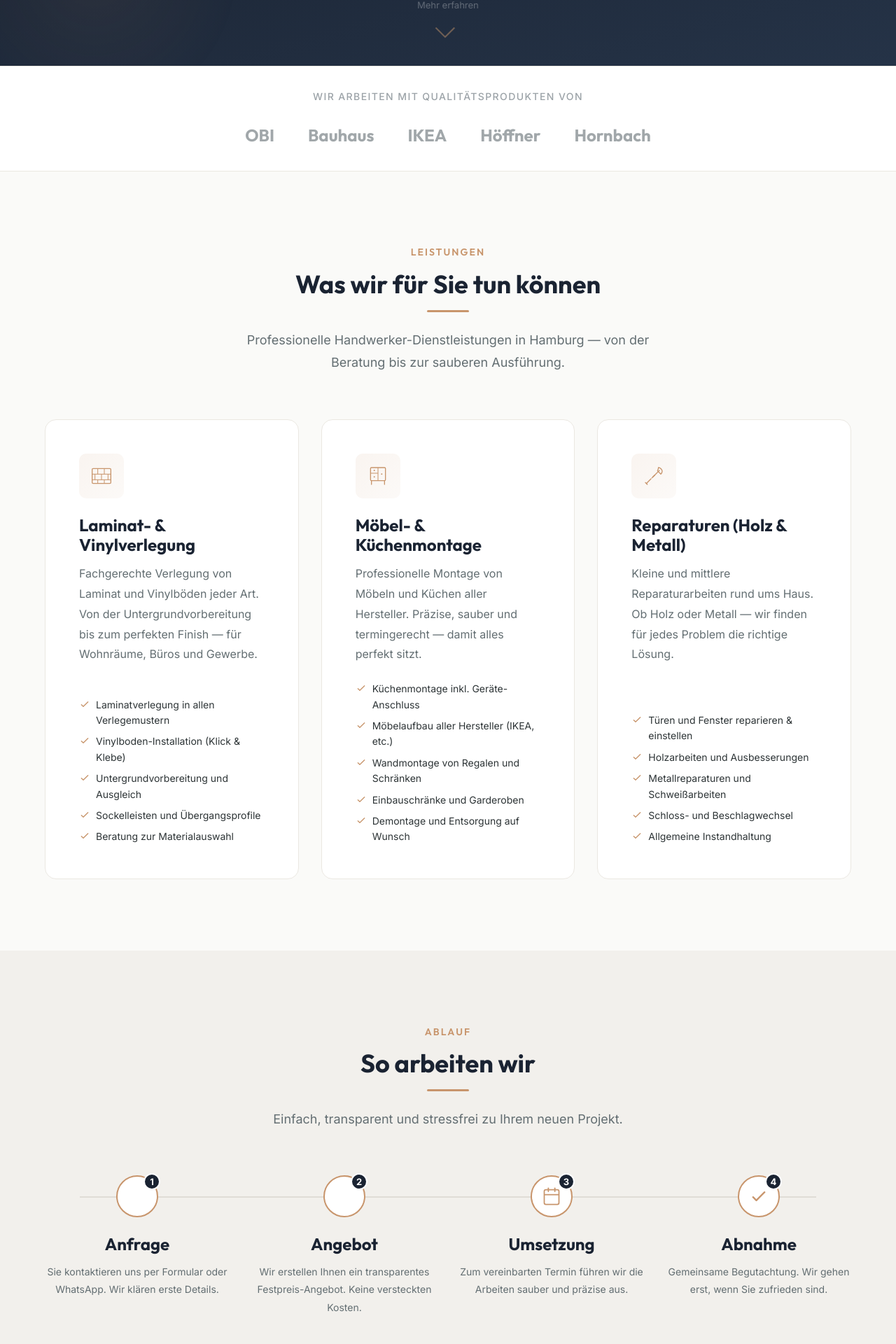
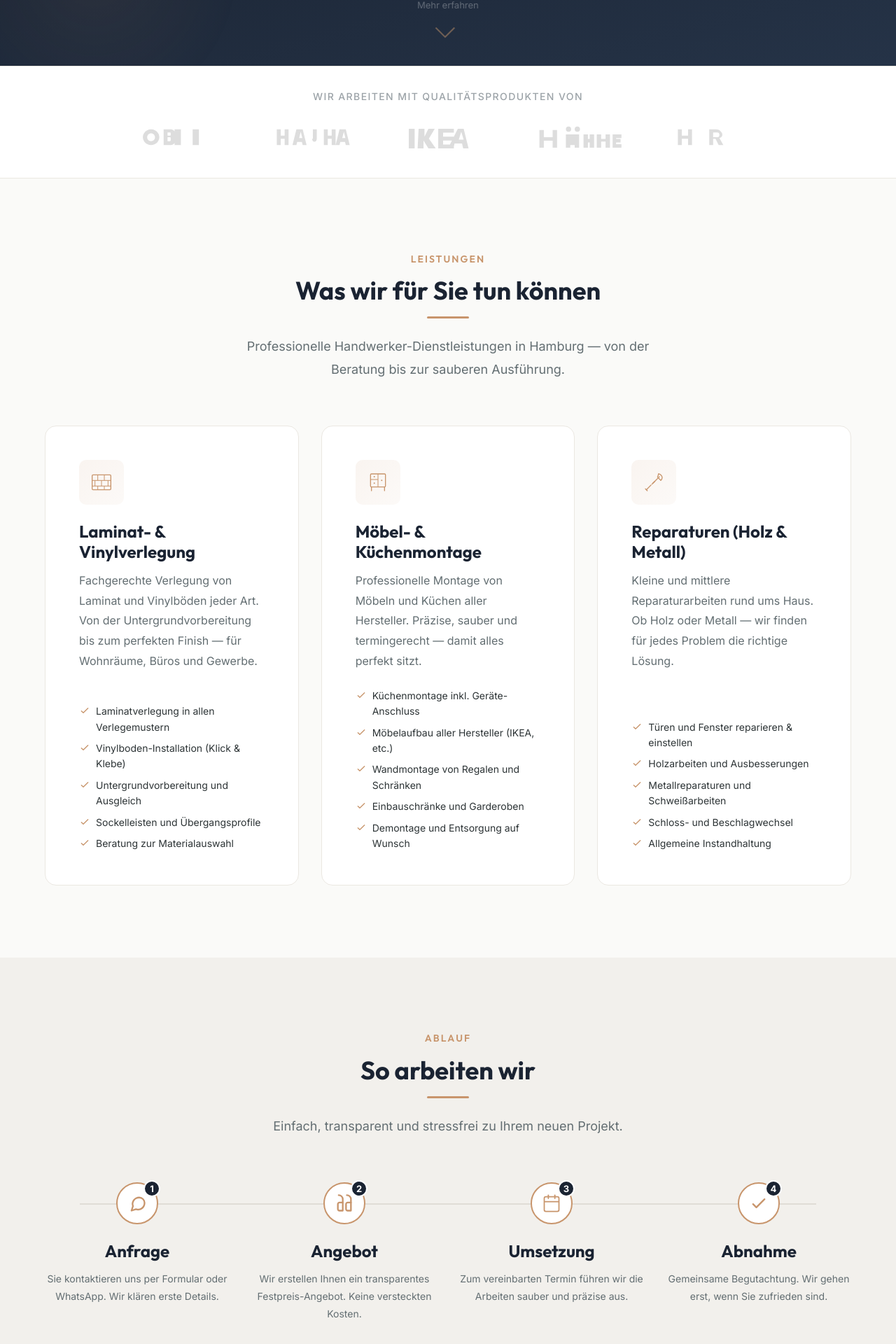
Before and after one commit to daniilbelik94/bf-handwerk, a React (Vite) app: page / in a window 1280 px wide. Shown: the part 828-2748 px from the top of the page at 70% size. Built offline with nearby package versions, Linux system fonts and the light colour scheme.

Commit message:
fix: Restore missing icons in Process and upgrade Brands to SVG

```diff
--- a/src/components/icons/index.jsx
+++ b/src/components/icons/index.jsx
@@ -151,6 +151,25 @@ export function CheckIcon({ size = 24, className = '' }) {
     );
 }
 
+export function MessageIcon({ size = 24, className = '' }) {
+    return (
+        <svg width={size} height={size} viewBox="0 0 24 24" fill="none" xmlns="http://www.w3.org/2000/svg" className={className}>
+            <path d="M21 11.5C21.0031 12.8199 20.6951 14.1272 20.1039 15.3057C19.5128 16.4841 18.6573 17.4975 17.6158 18.2544C16.5744 19.0112 15.3804 19.4882 14.1425 19.6425C12.9046 19.7969 11.6619 19.6238 10.527 19.139L5 21L6.861 15.417C6.37623 14.2821 6.2031 13.0394 6.35745 11.8015C6.5118 10.5636 6.98877 9.36961 7.74564 8.32817C8.50252 7.28673 9.51586 6.43122 10.6943 5.84007C11.8728 5.24892 13.1801 4.94092 14.5 4.944C16.222 4.94939 17.8719 5.63583 19.0883 6.85352C20.3047 8.07121 20.9893 9.72224 20.993 11.444L21 11.5Z" stroke="currentColor" strokeWidth="2" strokeLinecap="round" strokeLinejoin="round" />
+        </svg>
+    );
+}
+
+export function QuoteIcon({ size = 24, className = '' }) {
+    return (
+        <svg width={size} height={size} viewBox="0 0 24 24" fill="none" xmlns="http://www.w3.org/2000/svg" className={className}>
+            <path d="M10 11H6C5.46957 11 4.96086 11.2107 4.58579 11.5858C4.21071 11.9609 4 12.4696 4 13V19C4 19.5304 4.21071 20.0391 4.58579 20.4142C4.96086 20.7893 5.46957 21 6 21H10V11Z" stroke="currentColor" strokeWidth="2" strokeLinecap="round" strokeLinejoin="round" />
+            <path d="M10 11V7C10 5.67392 9.47321 4.40215 8.53553 3.46447C7.59785 2.52678 6.32608 2 5 2" stroke="currentColor" strokeWidth="2" strokeLinecap="round" strokeLinejoin="round" />
+            <path d="M20 11H16C15.4696 11 14.9609 11.2107 14.5858 11.5858C14.2107 11.9609 14 12.4696 14 13V19C14 19.5304 14.2107 20.0391 14.5858 20.4142C14.9609 20.7893 15.4696 21 16 21H20V11Z" stroke="currentColor" strokeWidth="2" strokeLinecap="round" strokeLinejoin="round" />
+            <path d="M20 11V7C20 5.67392 19.4732 4.40215 18.5355 3.46447C17.5979 2.52678 16.3261 2 15 2" stroke="currentColor" strokeWidth="2" strokeLinecap="round" strokeLinejoin="round" />
+        </svg>
+    );
+}
+
 const iconMap = {
     floor: FloorIcon,
     furniture: FurnitureIcon,
@@ -167,6 +186,8 @@ const iconMap = {
     arrowRight: ArrowRightIcon,
     calendar: CalendarIcon,
     check: CheckIcon,
+    message: MessageIcon,
+    quote: QuoteIcon,
 };
 
 export function Icon({ name, size, className }) {
--- a/src/components/sections/Brands.css
+++ b/src/components/sections/Brands.css
@@ -30,32 +30,29 @@
     opacity: 1;
 }
 
+
 .brand-item {
-    font-family: var(--font-heading);
-    font-size: var(--fs-h3);
-    font-weight: var(--fw-bold);
-    color: var(--color-text-light);
-    /* Grayscale look */
-    transition: all var(--transition-normal);
-    cursor: default;
-    user-select: none;
+    display: flex;
+    align-items: center;
+    justify-content: center;
+    height: 48px;
+    width: 140px;
 }
 
-.brand-item:hover {
-    color: var(--color-primary);
-    transform: scale(1.05);
-}
-
-/* Optional: If we had SVGs, we'd use .brand-logo class */
-.brand-logo {
-    height: 32px;
-    width: auto;
+.brand-logo-svg {
+    height: 100%;
+    width: 100%;
+    color: var(--color-text-muted);
     filter: grayscale(100%);
+    opacity: 0.6;
     transition: all var(--transition-normal);
 }
 
-.brand-logo:hover {
+.brand-item:hover .brand-logo-svg {
     filter: grayscale(0%);
+    opacity: 1;
+    color: var(--color-text);
+    transform: scale(1.05);
 }
 
 @media (max-width: 768px) {
--- a/src/components/sections/Brands.jsx
+++ b/src/components/sections/Brands.jsx
@@ -1,5 +1,48 @@
 import { brands } from '../../data/services';
 import './Brands.css';
+
+function BrandLogo({ id, className }) {
+    switch (id) {
+        case 'obi':
+            return (
+                <svg viewBox="0 0 100 30" className={className} fill="currentColor">
+                    <title>OBI</title>
+                    <path d="M14.5 5C8.7 5 4 9.5 4 15s4.7 10 10.5 10S25 20.5 25 15 20.3 5 14.5 5zm0 15c-2.8 0-5-2.2-5-5s2.2-5 5-5 5 2.2 5 5-2.2 5-5 5zm24-15h-8v20h9c3.3 0 6-2.7 6-6v-8c0-3.3-2.7-6-6-6zm1 14c0 .6-.4 1-1 1h-3v-5h3c.6 0 1 .4 1 1v3zm0-7c0 .6-.4 1-1 1h-3v-4h3c.6 0 1 .4 1 1v2zm13-7h-8v20h8v-20zm23 0h-8v20h8v-20z" transform="scale(0.8) translate(5, 2)" />
+                </svg>
+            );
+        case 'bauhaus':
+            return (
+                <svg viewBox="0 0 100 30" className={className} fill="currentColor">
+                    <title>BAUHAUS</title>
+                    {/* Simplified Bauhaus geometric style text */}
+                    <path d="M10,5 v20 h5 v-8 h5 v8 h5 v-20 h-5 v8 h-5 v-8 Z M35,5 l-5,20 h5 l1,-4 h6 l1,4 h5 l-5,-20 Z M38.5,16 l2,-8 l2,8 Z M55,5 v12 c0,5 6,5 6,0 v-12 h-5 v12 h-1 v-12 Z M70,5 v20 h5 v-8 h5 v8 h5 v-20 h-5 v8 h-5 v-8 Z M90,5 l-5,20 h5 l1,-4 h6 l1,4 h5 l-5,-20 Z M93.5,16 l2,-8 l2,8 Z" transform="scale(0.8) translate(2, 2)" />
+                </svg>
+            );
+        case 'ikea':
+            return (
+                <svg viewBox="0 0 100 30" className={className} fill="currentColor">
+                    <title>IKEA</title>
+                    <path d="M10,5 h6 v20 h-6 Z M20,5 h6 v8 l4,-8 h6.5 l-6,10 l7,10 h-7.5 l-5,-8 v8 h-6 Z M40,5 h16 v4 h-11 v4 h11 v4 h-11 v4 h11 v4 h-16 Z M60,5 h6 l5,20 h-5.5 l-1.2,-5 h-7.6 l-1.2,5 h-5.5 Z M66,16 l-2.5,-8 l-2.5,8 Z" />
+                </svg>
+            );
+        case 'hoeffner':
+            return (
+                <svg viewBox="0 0 100 30" className={className} fill="currentColor">
+                    <title>Höffner</title>
+                    <path d="M5,5 v20 h5 v-8 h10 v8 h5 v-20 h-5 v8 h-10 v-8 Z M35,4 a3,3 0 1,0 6,0 a3,3 0 1,0 -6,0 M45,4 a3,3 0 1,0 6,0 a3,3 0 1,0 -6,0 M35,10 h15 v15 h-5 v-3 h-5 v3 h-5 Z M39,14 h7 v5 h-7 Z M55,10 v15 h5 v-6 h2 v6 h5 v-15 h-5 v5 h-2 v-5 Z M70,10 v15 h5 v-7 h5 v7 h5 v-15 h-5 v5 h-5 v-5 Z M88,10 v15 h10 v-4 h-6 v-2 h5 v-4 h-5 v-1 h6 v-4 Z" transform="scale(0.9) translate(5, 2)" />
+                </svg>
+            );
+        case 'hornbach':
+            return (
+                <svg viewBox="0 0 100 30" className={className} fill="currentColor">
+                    <title>HORNBACH</title>
+                    <path d="M10,5 v20 h5 v-8 h8 v8 h5 v-20 h-5 v8 h-8 v-8 Z M50,5 v20 h5 v-8 h3 l4,8 h6 l-5,-9 c4,-1 5,-5 2,-8 c-1,-2 -4,-3 -7,-3 Z M55,9 h5 c2,0 3,1 3,3 s-1,3 -3,3 h-5 Z" transform="scale(0.8) translate(10, 2)" />
+                </svg>
+            );
+        default:
+            return <span>{id}</span>;
+    }
+}
 
 export default function Brands() {
     return (
@@ -8,8 +51,8 @@ export default function Brands() {
                 <p className="brands-title">Wir arbeiten mit Qualitätsprodukten von</p>
                 <div className="brands-grid">
                     {brands.map((brand) => (
-                        <div key={brand.id} className="brand-item">
-                            {brand.name}
+                        <div key={brand.id} className="brand-item" title={brand.name}>
+                            <BrandLogo id={brand.id} className="brand-logo-svg" />
                         </div>
                     ))}
                 </div>
--- a/src/components/sections/Process.css
+++ b/src/components/sections/Process.css
@@ -45,11 +45,26 @@
     transition: all var(--transition-normal);
 }
 
+@keyframes pulse {
+    0% {
+        box-shadow: 0 0 0 0 rgba(200, 149, 108, 0.4);
+    }
+
+    70% {
+        box-shadow: 0 0 0 10px rgba(200, 149, 108, 0);
+    }
+
+    100% {
+        box-shadow: 0 0 0 0 rgba(200, 149, 108, 0);
+    }
+}
+
 .process-item:hover .process-icon-wrapper {
     background: var(--color-accent);
     color: var(--color-white);
     transform: scale(1.1);
     box-shadow: var(--shadow-accent);
+    animation: pulse 1.5s infinite;
 }
 
 .process-step-number {
```
